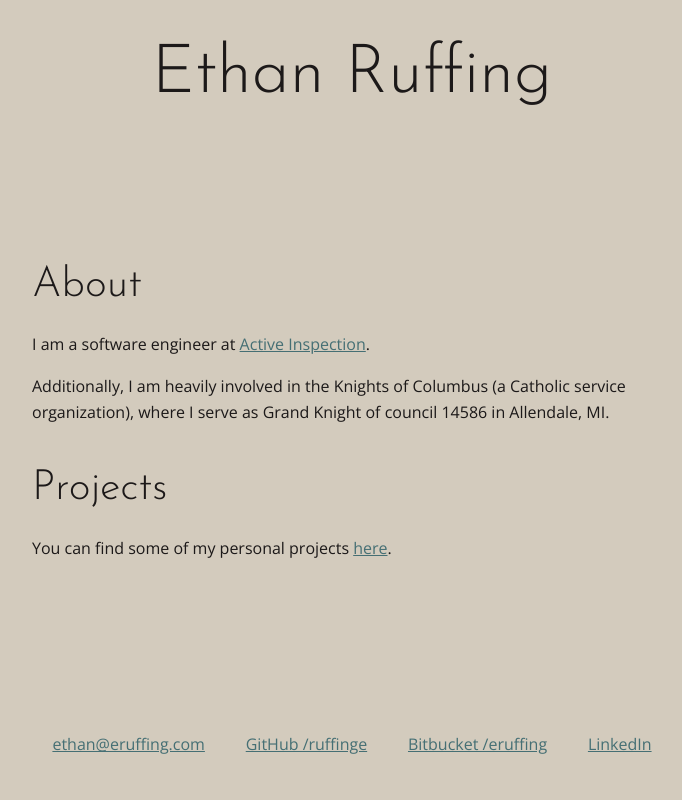
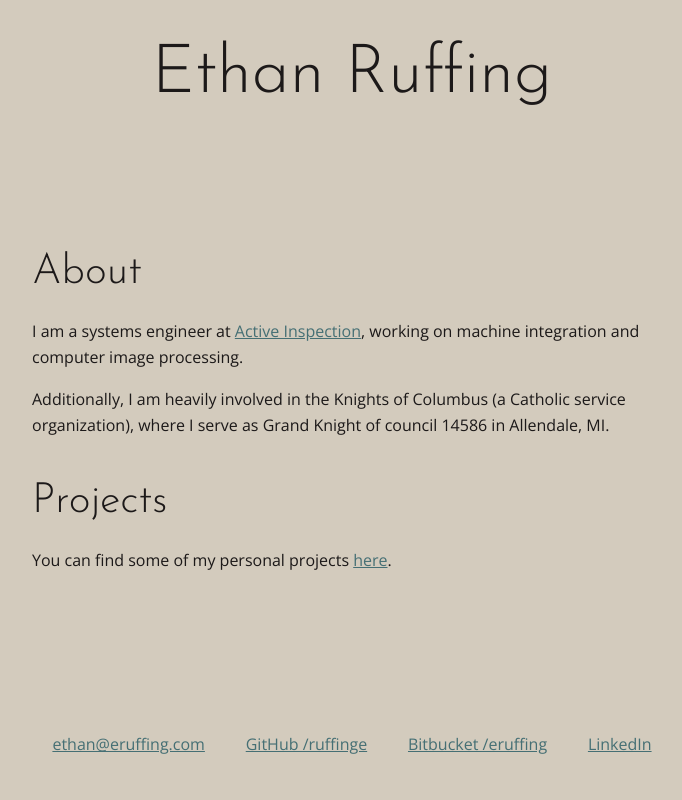
Before and after one commit to ruffinge/ruffinge.github.io, a plain HTML site: page index.html in a window 1280 px wide. Shown: the whole page, without its empty margins (288-970 px from the left). Drawn offline with nearby package versions, Linux system fonts and the light colour scheme.

Commit message:
Update index.html

```diff
--- a/index.html
+++ b/index.html
@@ -15,7 +15,7 @@
     </header>
     <main>
         <h2>About</h2>
-        <p>I am a software engineer at <a href="https://activeinspection.com/">Active Inspection</a>.</p>
+        <p>I am a systems engineer at <a href="https://activeinspection.com/">Active Inspection</a>, working on machine integration and computer image processing.</p>
         <p>Additionally, I am heavily involved in the Knights of Columbus (a Catholic service organization), where I serve as Grand Knight of council 14586 in Allendale, MI.</p>
 
         <h2>Projects</h2>
```
